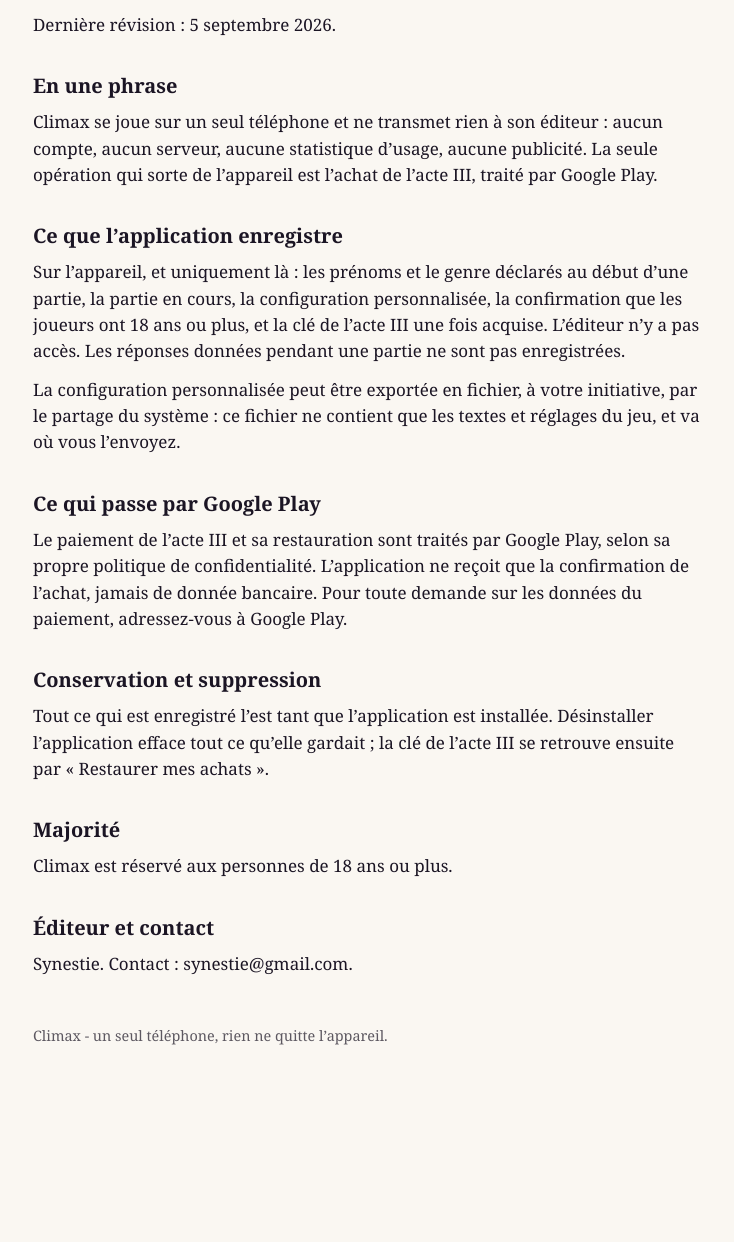
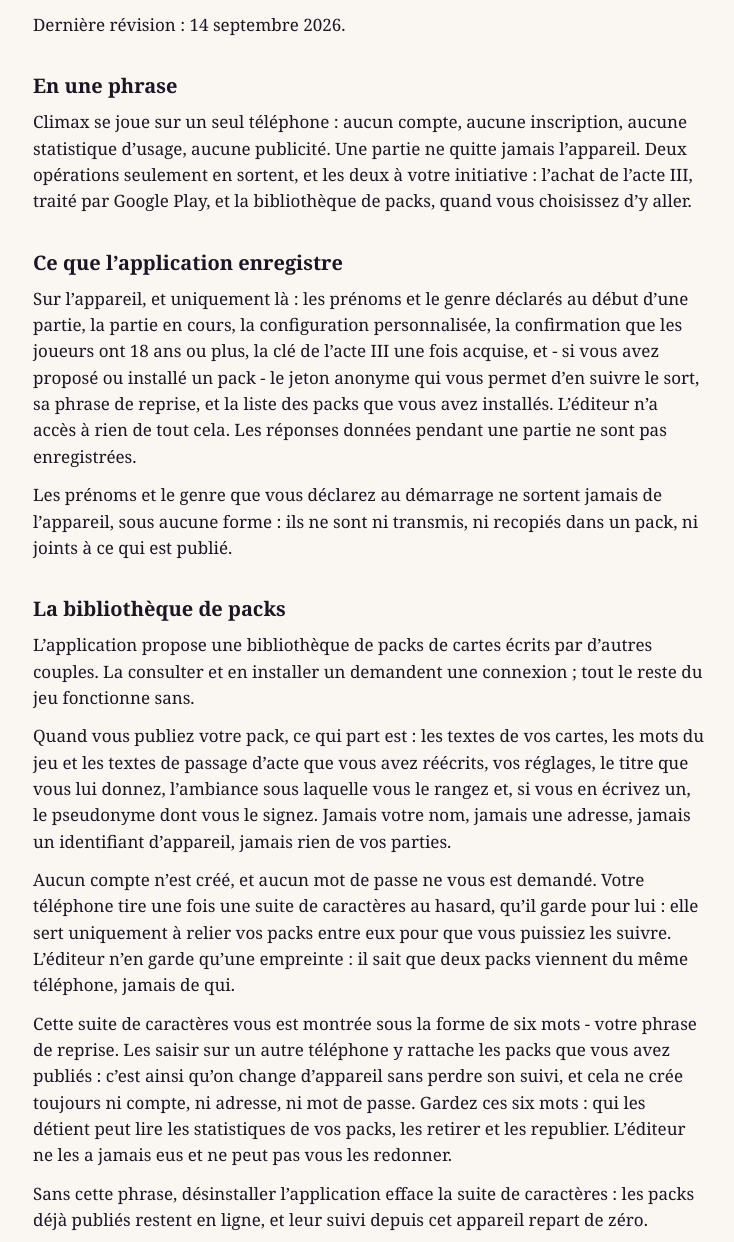
Before and after one commit to driiich2/climax-legal, a plain HTML site: page politique-de-confidentialite.html in a window 1280 px wide. Shown: the part 128-1370 px from the top of the page, without its empty margins (271-1005 px from the left). Before the commit the page ends 1239 px from the top, so only its background shows below. Drawn offline with Linux system fonts and the light colour scheme.

Commit message:
Documents légaux - 2026-10-04

```diff
--- a/politique-de-confidentialite.html
+++ b/politique-de-confidentialite.html
@@ -27,16 +27,25 @@
 <main>
 <nav><a href="./">Climax - documents</a></nav>
 <h1>Politique de confidentialité - Climax</h1>
-<p>Dernière révision : 5 septembre 2026.</p>
+<p>Dernière révision : 14 septembre 2026.</p>
 <h2>En une phrase</h2>
-<p>Climax se joue sur un seul téléphone et ne transmet rien à son éditeur : aucun compte, aucun serveur, aucune statistique d’usage, aucune publicité. La seule opération qui sorte de l’appareil est l’achat de l’acte III, traité par Google Play.</p>
+<p>Climax se joue sur un seul téléphone : aucun compte, aucune inscription, aucune statistique d’usage, aucune publicité. Une partie ne quitte jamais l’appareil. Deux opérations seulement en sortent, et les deux à votre initiative : l’achat de l’acte III, traité par Google Play, et la bibliothèque de packs, quand vous choisissez d’y aller.</p>
 <h2>Ce que l’application enregistre</h2>
-<p>Sur l’appareil, et uniquement là : les prénoms et le genre déclarés au début d’une partie, la partie en cours, la configuration personnalisée, la confirmation que les joueurs ont 18 ans ou plus, et la clé de l’acte III une fois acquise. L’éditeur n’y a pas accès. Les réponses données pendant une partie ne sont pas enregistrées.</p>
-<p>La configuration personnalisée peut être exportée en fichier, à votre initiative, par le partage du système : ce fichier ne contient que les textes et réglages du jeu, et va où vous l’envoyez.</p>
+<p>Sur l’appareil, et uniquement là : les prénoms et le genre déclarés au début d’une partie, la partie en cours, la configuration personnalisée, la confirmation que les joueurs ont 18 ans ou plus, la clé de l’acte III une fois acquise, et - si vous avez proposé ou installé un pack - le jeton anonyme qui vous permet d’en suivre le sort, sa phrase de reprise, et la liste des packs que vous avez installés. L’éditeur n’a accès à rien de tout cela. Les réponses données pendant une partie ne sont pas enregistrées.</p>
+<p>Les prénoms et le genre que vous déclarez au démarrage ne sortent jamais de l’appareil, sous aucune forme : ils ne sont ni transmis, ni recopiés dans un pack, ni joints à ce qui est publié.</p>
+<h2>La bibliothèque de packs</h2>
+<p>L’application propose une bibliothèque de packs de cartes écrits par d’autres couples. La consulter et en installer un demandent une connexion ; tout le reste du jeu fonctionne sans.</p>
+<p>Quand vous publiez votre pack, ce qui part est : les textes de vos cartes, les mots du jeu et les textes de passage d’acte que vous avez réécrits, vos réglages, le titre que vous lui donnez, l’ambiance sous laquelle vous le rangez et, si vous en écrivez un, le pseudonyme dont vous le signez. Jamais votre nom, jamais une adresse, jamais un identifiant d’appareil, jamais rien de vos parties.</p>
+<p>Aucun compte n’est créé, et aucun mot de passe ne vous est demandé. Votre téléphone tire une fois une suite de caractères au hasard, qu’il garde pour lui : elle sert uniquement à relier vos packs entre eux pour que vous puissiez les suivre. L’éditeur n’en garde qu’une empreinte : il sait que deux packs viennent du même téléphone, jamais de qui.</p>
+<p>Cette suite de caractères vous est montrée sous la forme de six mots - votre phrase de reprise. Les saisir sur un autre téléphone y rattache les packs que vous avez publiés : c’est ainsi qu’on change d’appareil sans perdre son suivi, et cela ne crée toujours ni compte, ni adresse, ni mot de passe. Gardez ces six mots : qui les détient peut lire les statistiques de vos packs, les retirer et les republier. L’éditeur ne les a jamais eus et ne peut pas vous les redonner.</p>
+<p>Sans cette phrase, désinstaller l’application efface la suite de caractères : les packs déjà publiés restent en ligne, et leur suivi depuis cet appareil repart de zéro.</p>
+<p>Tout pack proposé est relu par l’éditeur avant d’apparaître dans la bibliothèque. Un pack refusé n’est jamais publié ; son auteur en lit le motif depuis son téléphone. Un pack publié, ses textes et le pseudonyme qui le signe deviennent visibles par les autres joueurs : n’y écrivez rien que vous ne voudriez pas voir lu.</p>
+<p>Les notes que vous donnez à un pack sont enregistrées chez l’éditeur, rattachées à la même suite de caractères anonyme - une note par pack et par téléphone, et seulement pour un pack que vous avez installé. Les installations sont comptées de la même façon : une par pack et par téléphone, de sorte que réinstaller ne compte pas deux fois.</p>
 <h2>Ce qui passe par Google Play</h2>
 <p>Le paiement de l’acte III et sa restauration sont traités par Google Play, selon sa propre politique de confidentialité. L’application ne reçoit que la confirmation de l’achat, jamais de donnée bancaire. Pour toute demande sur les données du paiement, adressez-vous à Google Play.</p>
 <h2>Conservation et suppression</h2>
-<p>Tout ce qui est enregistré l’est tant que l’application est installée. Désinstaller l’application efface tout ce qu’elle gardait ; la clé de l’acte III se retrouve ensuite par « Restaurer mes achats ».</p>
+<p>Tout ce qui est enregistré sur l’appareil l’est tant que l’application est installée. Désinstaller l’application efface tout ce qu’elle gardait ; la clé de l’acte III se retrouve ensuite par « Restaurer mes achats ».</p>
+<p>Les packs que vous avez publiés, eux, restent dans la bibliothèque : ils ne sont liés à aucune identité. Vous pouvez les retirer vous-même, à tout moment, depuis « Nos créations » - et votre phrase de reprise vous y redonne accès depuis n’importe quel téléphone. Si vous avez perdu cette phrase, écrivez à l’éditeur à l’adresse ci-dessous en citant le titre du pack.</p>
 <h2>Majorité</h2>
 <p>Climax est réservé aux personnes de 18 ans ou plus.</p>
 <h2>Éditeur et contact</h2>
```
Also changed, not shown: google4674febf545ef58d.html (added, +1 -0 lines), mentions-legales.html (+1 -0 lines).
